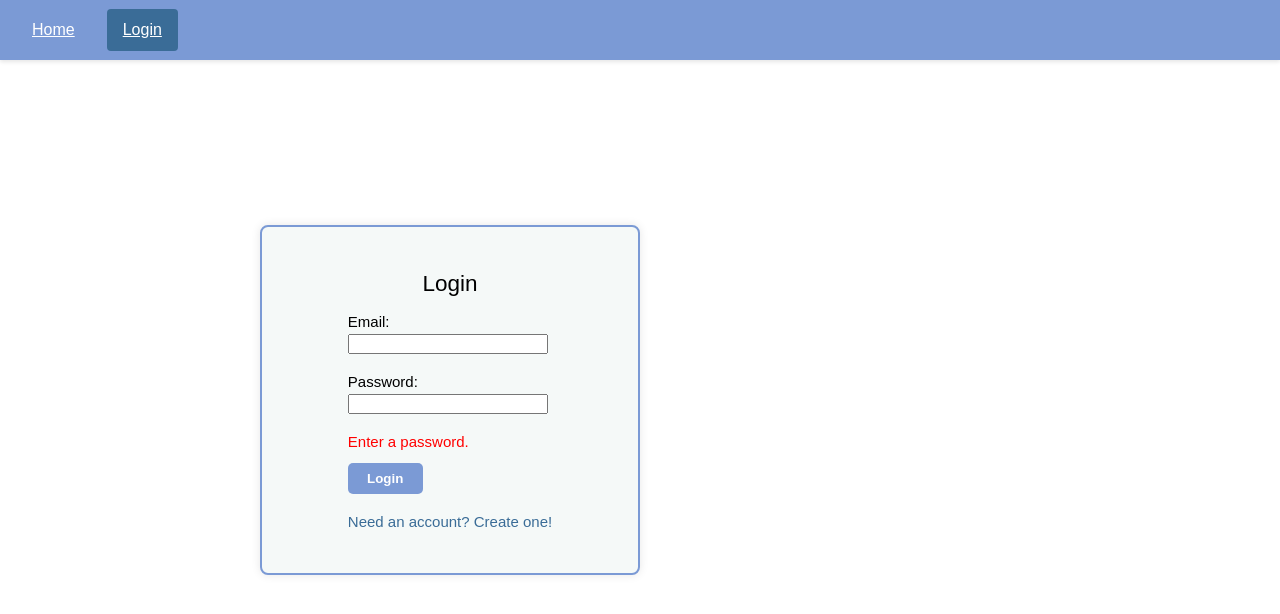
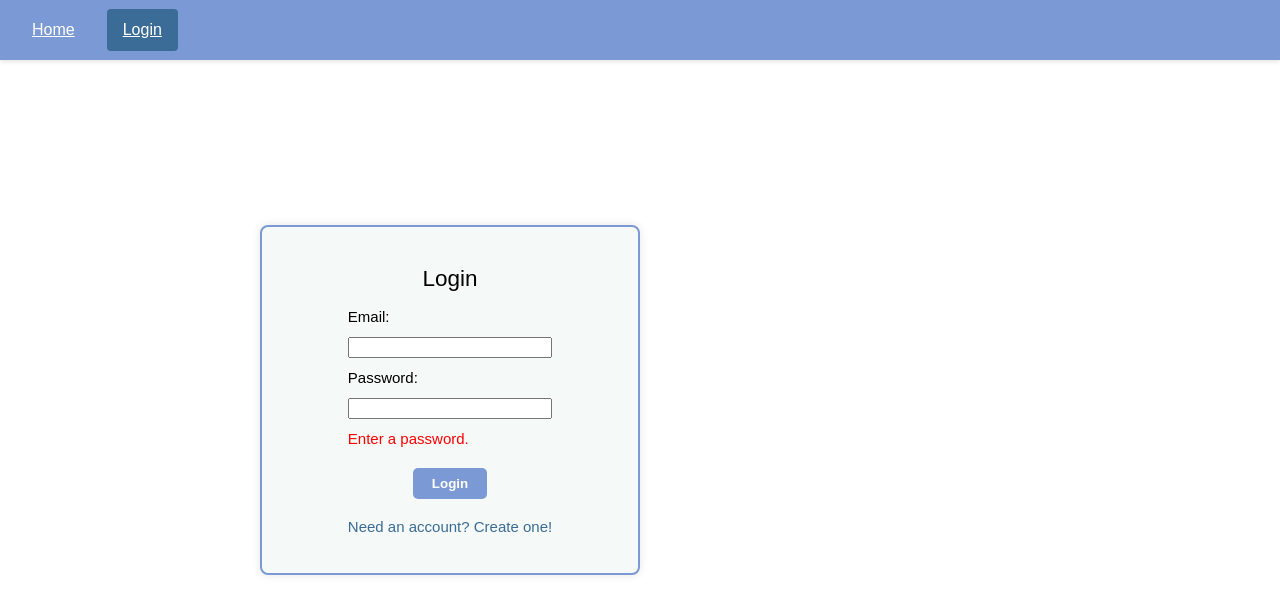
Before and after one commit to Rebecca-J7/CS110-Project, a Vue app: page /login in a window 1280 px wide. Shown: the top 614 px of the page. Built offline with nearby package versions, Linux system fonts and the light colour scheme.

Commit message:
created login and create account states

```diff
--- a/src/App.vue
+++ b/src/App.vue
@@ -5,11 +5,16 @@ import { RouterView } from 'vue-router'
 import { ref, provide } from 'vue'
 
 const isLoggedIn = ref(false)
-const setLoggedIn = (val) => isLoggedIn.value = val
-provide('isLoggedIn', isLoggedIn)
-provide('setLoggedIn', setLoggedIn)
+const userEmail = ref('')
 
 provide('isLoggedIn', isLoggedIn)
+provide('userEmail', userEmail)
+
+function setLoggedIn(status, email = '') {
+  isLoggedIn.value = status
+  userEmail.value = email
+}
+provide('setLoggedIn', setLoggedIn)
 </script>
 
 <template>
--- /dev/null
+++ b/src/components/CreateState.vue
@@ -0,0 +1,76 @@
+<script setup>
+import { ref, computed, defineEmits } from 'vue'
+
+const email = ref('')
+const password = ref('')
+const message = ref('')
+
+const hasLetter = computed(() => /[a-zA-Z]/.test(password.value))
+const hasNumber = computed(() => /[0-9]/.test(password.value))
+const isEmpty = computed(() => password.value.length === 0)
+const isValid = computed(() => hasLetter.value && hasNumber.value)
+
+const emit = defineEmits(['create'])
+
+const handleSubmit = () => {
+  if (!isValid.value) {
+    message.value = 'Password must include at least one letter and one number.'
+    return
+  }
+  emit('create', { email: email.value, password: password.value, setMessage: (msg) => (message.value = msg) })
+}
+</script>
+
+<template>
+  <form @submit.prevent="handleSubmit">
+    <div class = "structure">
+    <label>Email:</label>
+    <input v-model="email" type="email" required />
+
+    <label>Password:</label>
+    <input v-model="password" type="password" required />
+
+    <p v-if="isEmpty" style="color: red; padding-bottom:0.6rem;">Enter a password.</p>
+    <template v-else-if="!isValid">
+      <p v-if="!hasNumber" style="color: red; padding-bottom:0.6rem; max-width: 200px;">Password must include at least one number.</p>
+      <p v-if="!hasLetter" style="color: red; padding-bottom:0.6rem; max-width: 200px;">Password must include at least one letter.</p>
+    </template>
+    <p v-else style="color: green; padding-bottom:0.6rem">Password is valid.</p>
+    <div class = "button-wrapper">
+    <button type="submit" class="button">Create Account</button>
+    </div>
+    </div>
+  </form>
+
+  <p class="message" v-if="message">{{ message }}</p>
+</template>
+
+<style scoped>
+.structure {
+   display:flex;
+  flex-direction: column;
+  gap: 0.5rem;
+  justify-content: center;
+}
+
+.button-wrapper {
+  display: flex;
+  justify-content: center; /* center horizontally */
+  width: 100%;
+}
+
+.button {
+  align-self: flex-end;
+  background-color: rgb(123, 154, 213);
+  border: none;
+  color: white;
+  padding: 0.5rem 1.2rem;
+  border-radius: 5px;
+  cursor: pointer;
+  font-weight: 600;
+  transition: background-color 0.3s ease;
+}
+.button:hover {
+  background-color: rgb(58, 108, 151);
+}
+</style>
--- /dev/null
+++ b/src/components/LoginState.vue
@@ -0,0 +1,72 @@
+<script setup>
+import { ref, computed, defineEmits } from 'vue'
+
+const email = ref('')
+const password = ref('')
+const message = ref('')
+
+const hasLetter = computed(() => /[a-zA-Z]/.test(password.value))
+const hasNumber = computed(() => /[0-9]/.test(password.value))
+const isEmpty = computed(() => password.value.length === 0)
+const isValid = computed(() => hasLetter.value && hasNumber.value)
+
+const emit = defineEmits(['login'])
+
+const handleSubmit = () => {
+    emit('login', { email: email.value, password: password.value, setMessage: (msg) => (message.value = msg) })
+}
+</script>
+
+<template>
+    <form @submit.prevent="handleSubmit">
+        <div class = "structure">
+            <label>Email:</label>
+            <input v-model="email" type="email" required />
+
+            <label>Password:</label>
+            <input v-model="password" type="password" required />
+
+            <p v-if="isEmpty" style="color: red; padding-bottom:0.6rem;">Enter a password.</p>
+            <template v-else-if="!isValid">
+                <p v-if="!hasNumber" style="color: red; padding-bottom:0.6rem; max-width: 200px;">Password must include at least one number.</p>
+                <p v-if="!hasLetter" style="color: red; padding-bottom:0.6rem; max-width: 200px;">Password must include at least one letter.</p>
+            </template>
+            <p v-else style="color: green; padding-bottom:0.6rem">Password is valid.</p>
+            <div class = "button-wrapper">
+            <button type="submit" class="button">Login</button>
+            </div>
+        </div>
+    </form>
+    <p class="message" v-if="message">{{ message }}</p>
+</template>
+
+<style scoped>
+.structure {
+    display:flex;
+    flex-direction: column;
+    gap: 0.5rem;
+    justify-content: center;
+}
+
+.button-wrapper {
+    display: flex;
+    justify-content: center; /* center horizontally */
+    width: 100%;
+}
+
+.button {
+    align-self: flex-end;
+    background-color: rgb(123, 154, 213);
+    border: none;
+    color: white;
+    padding: 0.5rem 1.2rem;
+    border-radius: 5px;
+    cursor: pointer;
+    font-weight: 600;
+    transition: background-color 0.3s ease;
+}
+
+.button:hover {
+    background-color: rgb(58, 108, 151);
+}
+</style>
--- a/src/views/HomeView.vue
+++ b/src/views/HomeView.vue
@@ -1,22 +1,20 @@
 <script setup>
-import { ref } from 'vue'
 import { inject } from 'vue'
 const isLoggedIn = inject('isLoggedIn')
+const userEmail = inject('userEmail')
 
-
-import PostFeed from '../components/PostFeed.vue'
+// import your components here
+import UserStats from '@/components/UserStats.vue'
+import PostFeed from '@/components/PostFeed.vue'
+import PostInput from '@/components/PostInput.vue'
 import SuggestedFollowers from '@/components/SuggestedFollowers.vue'
-import PostInput from '@/components/PostInput.vue'
-import UserStats from '@/components/UserStats.vue'
 </script>
 
 <template>
   <section class="home">
-
     <div v-if="isLoggedIn">
       <div style = "display:flex; flex-direction:row; gap:2rem;">
       <UserStats />
-
       <div style ="display:flex; flex-direction:column; gap:0.1rem;">
         <PostFeed />
         <PostInput />
@@ -24,7 +22,6 @@ import UserStats from '@/components/UserStats.vue'
       <SuggestedFollowers />
       </div>
     </div>
-
     <div v-else>
       <div style = "display:flex; flex-direction:row; gap:2rem;">
       <section class="login-box">
--- a/src/views/LoginView.vue
+++ b/src/views/LoginView.vue
@@ -1,50 +1,44 @@
 <script setup>
-import { ref, computed, inject } from 'vue'
+import { ref } from 'vue'
+import LoginState from '@/components/LoginState.vue'
+import CreateState from '@/components/CreateState.vue'
 
-// Auth mode: login, create, or logout
 const mode = ref('login')
+const isLoggedIn = ref(false)
 const email = ref('')
-const password = ref('')
 const message = ref('')
-
-// Simulated backend (in-memory store)
 const users = ref({})
 
-// Password validation rules
-const hasLetter = computed(() => /[a-zA-Z]/.test(password.value))
-const hasNumber = computed(() => /[0-9]/.test(password.value))
-const isEmpty = computed(() => password.value.length === 0)
-const isValid = computed(() => hasLetter.value && hasNumber.value)
-const passwordValid = isValid // used in handleSubmit
-
-const handleSubmit = () => {
-  if (mode.value === 'create' && !passwordValid.value) {
-    message.value = 'Password must include at least one letter and one number.'
-    return
+const setLoggedIn = (value) => {
+  isLoggedIn.value = value
 }
 
-  if (mode.value === 'login') {
-    if (users.value[email.value] === password.value) {
+const handleLogin = ({ email: inputEmail, password, setMessage }) => {
+  if (users.value[inputEmail] === password) {
     setLoggedIn(true)
+    email.value = inputEmail
     message.value = 'Login successful!'
+    setMessage('')
   } else {
-      message.value = 'Invalid email or password.'
+    setMessage('Invalid email or password.')
   }
-  } else if (mode.value === 'create') {
-    if (users.value[email.value]) {
-      message.value = 'Account already exists.'
+}
+
+const handleCreate = ({ email: inputEmail, password, setMessage }) => {
+  if (users.value[inputEmail]) {
+    setMessage('Account already exists.')
   } else {
-      users.value[email.value] = password.value
+    users.value[inputEmail] = password
     setLoggedIn(true)
+    email.value = inputEmail
     message.value = 'Account created and logged in!'
-    }
+    setMessage('')
   }
 }
 
 const handleLogout = () => {
   setLoggedIn(false)
   email.value = ''
-  password.value = ''
   message.value = 'You have been logged out.'
   mode.value = 'login'
 }
@@ -56,25 +50,8 @@ const handleLogout = () => {
     <h2 v-else>Log Out</h2>
 
     <div v-if="!isLoggedIn">
-        <form @submit.prevent="handleSubmit">
-          <label>Email:</label>
-          <input v-model="email" type="email" required />
-
-          <label>Password:</label>
-          <input v-model="password" type="password" required />
-
-
-            <p v-if="isEmpty" style="color: red; padding-bottom:0.6rem;">Enter a password.</p>
-            <template v-else-if="!isValid">
-              <p v-if="!hasNumber" style="color: red; padding-bottom:0.6rem; max-width: 200px;">Password must include at least one number.</p>
-              <p v-if="!hasLetter" style="color: red; padding-bottom:0.6rem; max-width: 200px;">Password must include at least one letter.</p>
-            </template>
-            <p v-else style="color: green; padding-bottom:0.6rem">Password is valid.</p>
-
-          <button type="submit" class="button">
-            {{ mode === 'login' ? 'Login' : 'Create Account' }}
-          </button>
-        </form>
+      <LoginState v-if="mode === 'login'" @login="handleLogin" />
+      <CreateState v-else @create="handleCreate" />
 
       <p class="toggle-link" @click="mode = mode === 'login' ? 'create' : 'login'">
         {{ mode === 'login' ? 'Need an account? Create one!' : 'Already have an account? Login!' }}
@@ -83,7 +60,9 @@ const handleLogout = () => {
 
     <div v-else>
       <p>You are logged in as <strong>{{ email }}</strong>.</p>
+      <div class = "button-wrapper">
       <button @click="handleLogout" class="button">Log Out</button>
+      </div>
     </div>
 
     <p v-if="message" class="message">{{ message }}</p>
@@ -91,6 +70,12 @@ const handleLogout = () => {
 </template>
 
 <style scoped>
+/* Paste your existing styles here */
+.button-wrapper {
+  display: flex;
+  justify-content: center; /* center horizontally */
+  width: 100%;
+}
 
 .login-box {
   width: 380px;
@@ -107,13 +92,7 @@ const handleLogout = () => {
   justify-content: center;
   box-shadow: 0 0 10px rgba(0,0,0,0.1);
   font-family: Arial, sans-serif;
-  color:black
-}
-input {
-  display: block;
-  width:200px;
-  height: 20px;
-  margin-bottom: 1rem;
+  color:black;
 }
 .button {
   align-self: flex-end;
@@ -121,12 +100,12 @@ input {
   border: none;
   color: white;
   padding: 0.5rem 1.2rem;
+  margin-top: 1rem;
   border-radius: 5px;
   cursor: pointer;
   font-weight: 600;
   transition: background-color 0.3s ease;
 }
-
 .button:hover {
   background-color: rgb(58, 108, 151);
 }
```
Lines whose indentation alone changed are shown as unchanged.
